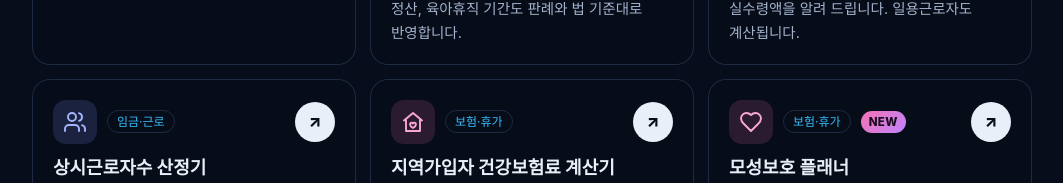
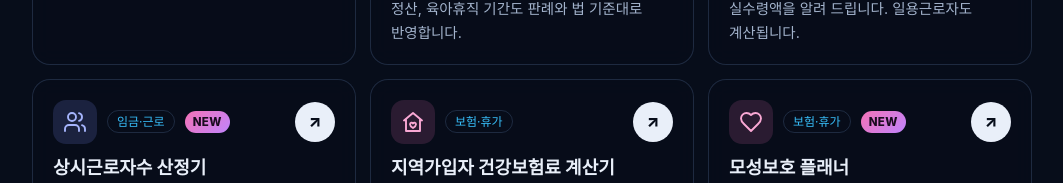
Before and after one commit to busansanjaenomusa/busansanjaenomusa.github.io, a plain HTML site: page index.html in a window 1280 px wide. Shown: the part 1495-1678 px from the top of the page, without its empty margins (108-1171 px from the left). Drawn offline with Linux system fonts and the light colour scheme.

Commit message:
홈페이지: 상시근로자수 산정기 카드에 NEW 표시
Co-Authored-By: Claude Opus 5.5 <noreply@anthropic.com>

```diff
--- a/index.html
+++ b/index.html
@@ -250,7 +250,7 @@ nav .logo .ci{width:34px;height:25px}
 <a class="card" id="annual" data-cat="임금·근로" href="https://stellular-souffle-9feffc.netlify.app/"><span class="top"><span class="ico k2"><svg viewBox="0 0 24 24" aria-hidden="true"><rect x="3" y="4.5" width="18" height="16.5" rx="2"/><path d="M16 2.5v4M8 2.5v4M3 10h18M9 15l2 2 4-4"/></svg></span><span class="cat">임금·근로</span><span class="arr" aria-hidden="true">↗</span></span><b>연차수당 계산기</b><small>입사일 기준과 회계연도 기준을 비교해 퇴사할 때 받을 연차수당을 계산합니다.</small></a>
 <a class="card" id="annual-leave" data-cat="임금·근로" href="/annual-leave/"><span class="top"><span class="ico k2"><svg viewBox="0 0 24 24" aria-hidden="true"><rect x="3" y="4.5" width="18" height="16.5" rx="2"/><path d="M16 2.5v4M8 2.5v4M3 10h18M8 14h3M8 17.5h6"/></svg></span><span class="cat">임금·근로</span><em class="new">NEW</em><span class="arr" aria-hidden="true">↗</span></span><b>(딥시크)연차계산기</b><small>휴직·결근 기간까지 반영해 연차가 며칠 생기는지 계산합니다. 1년 계약직, 회계연도 정산, 육아휴직 기간도 판례와 법 기준대로 반영합니다.</small></a>
 <a class="card" id="netpay" data-cat="임금·근로" href="https://busansanjaenomusa.github.io/-Repository/net-pay-calculator.html"><span class="top"><span class="ico k2"><svg viewBox="0 0 24 24" aria-hidden="true"><path d="M19 7V4a1 1 0 0 0-1-1H5a2 2 0 0 0 0 4h15a1 1 0 0 1 1 1v4h-3a2 2 0 0 0 0 4h3a1 1 0 0 0 1-1v-2a1 1 0 0 0-1-1"/><path d="M3 5v14a2 2 0 0 0 2 2h15a1 1 0 0 0 1-1v-4"/></svg></span><span class="cat">임금·근로</span><span class="arr" aria-hidden="true">↗</span></span><b>월급 실수령액 계산기</b><small>2026년 기준 세전 월급에서 4대보험과 소득세를 근로소득 간이세액표대로 계산해 실수령액을 알려 드립니다. 일용근로자도 계산됩니다.</small></a>
-<a class="card" id="sangsi" data-cat="임금·근로" href="https://busansanjaenomusa.github.io/-Repository/sangsi-worker-calculator.html"><span class="top"><span class="ico k2"><svg viewBox="0 0 24 24" aria-hidden="true"><path d="M16 21v-2a4 4 0 0 0-4-4H6a4 4 0 0 0-4 4v2"/><circle cx="9" cy="7" r="4"/><path d="M22 21v-2a4 4 0 0 0-3-3.87"/><path d="M16 3.13a4 4 0 0 1 0 7.75"/></svg></span><span class="cat">임금·근로</span><span class="arr" aria-hidden="true">↗</span></span><b>상시근로자수 산정기</b><small>우리 사업장이 5인 이상인지 근무표로 계산합니다. 주휴일·교대 비번·결근·휴직을 시행령과 대법원 판결 기준대로 반영하고, 해석이 갈리는 부분은 세 가지로 비교해 보여 드립니다.</small></a>
+<a class="card" id="sangsi" data-cat="임금·근로" href="https://busansanjaenomusa.github.io/-Repository/sangsi-worker-calculator.html"><span class="top"><span class="ico k2"><svg viewBox="0 0 24 24" aria-hidden="true"><path d="M16 21v-2a4 4 0 0 0-4-4H6a4 4 0 0 0-4 4v2"/><circle cx="9" cy="7" r="4"/><path d="M22 21v-2a4 4 0 0 0-3-3.87"/><path d="M16 3.13a4 4 0 0 1 0 7.75"/></svg></span><span class="cat">임금·근로</span><em class="new">NEW</em><span class="arr" aria-hidden="true">↗</span></span><b>상시근로자수 산정기</b><small>우리 사업장이 5인 이상인지 근무표로 계산합니다. 주휴일·교대 비번·결근·휴직을 시행령과 대법원 판결 기준대로 반영하고, 해석이 갈리는 부분은 세 가지로 비교해 보여 드립니다.</small></a>
 <a class="card" id="jiyeok" data-cat="보험·휴가" href="https://busansanjaenomusa.github.io/-Repository/jiyeok/"><span class="top"><span class="ico k3"><svg viewBox="0 0 24 24" aria-hidden="true"><path d="M3 10.5 12 3l9 7.5M5 9v12h14V9"/><path d="M12 18s-3-1.8-3-3.7a1.6 1.6 0 0 1 3-.8 1.6 1.6 0 0 1 3 .8c0 1.9-3 3.7-3 3.7z"/></svg></span><span class="cat">보험·휴가</span><span class="arr" aria-hidden="true">↗</span></span><b>지역가입자 건강보험료 계산기</b><small>2026년 기준 소득과 재산으로 지역가입자 월 건강보험료와 장기요양보험료를 계산합니다. 휴대폰에 설치해서 쓸 수 있습니다.</small></a>
 <a class="card" id="parental" data-cat="보험·휴가" href="https://busansanjaenomusa.github.io/-Repository/parental.html"><span class="top"><span class="ico k3"><svg viewBox="0 0 24 24" aria-hidden="true"><path d="M19 14c1.49-1.46 3-3.21 3-5.5A5.5 5.5 0 0 0 16.5 3c-1.76 0-3 .5-4.5 2-1.5-1.5-2.74-2-4.5-2A5.5 5.5 0 0 0 2 8.5c0 2.3 1.5 4.05 3 5.5l7 7Z"/></svg></span><span class="cat">보험·휴가</span><em class="new">NEW</em><span class="arr" aria-hidden="true">↗</span></span><b>모성보호 플래너</b><small>출산예정일만 넣으면 출산전후휴가·육아휴직 일정과 신청 기한, 예상 고용보험 급여를 한 번에 계산합니다.</small></a>
 </div>
```
